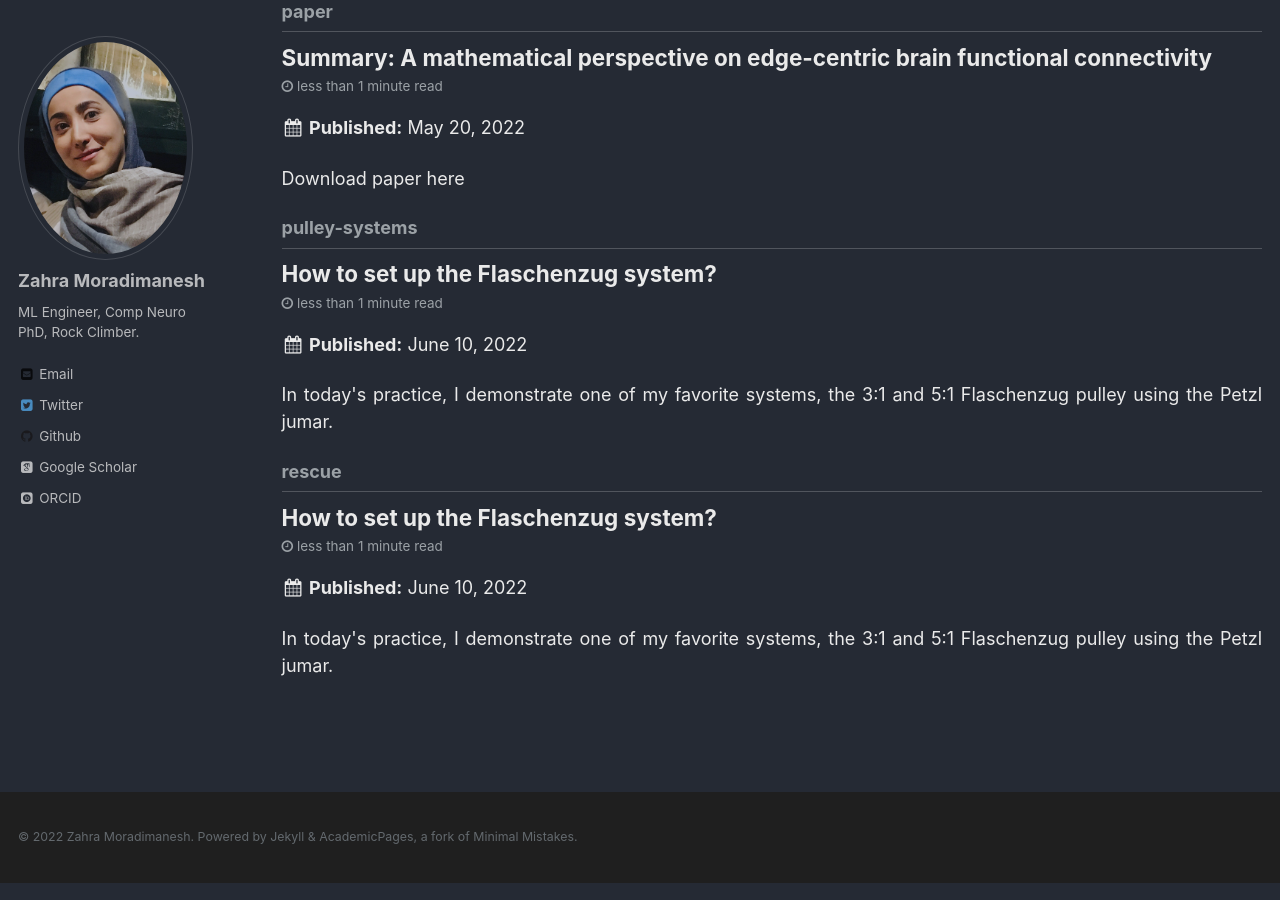
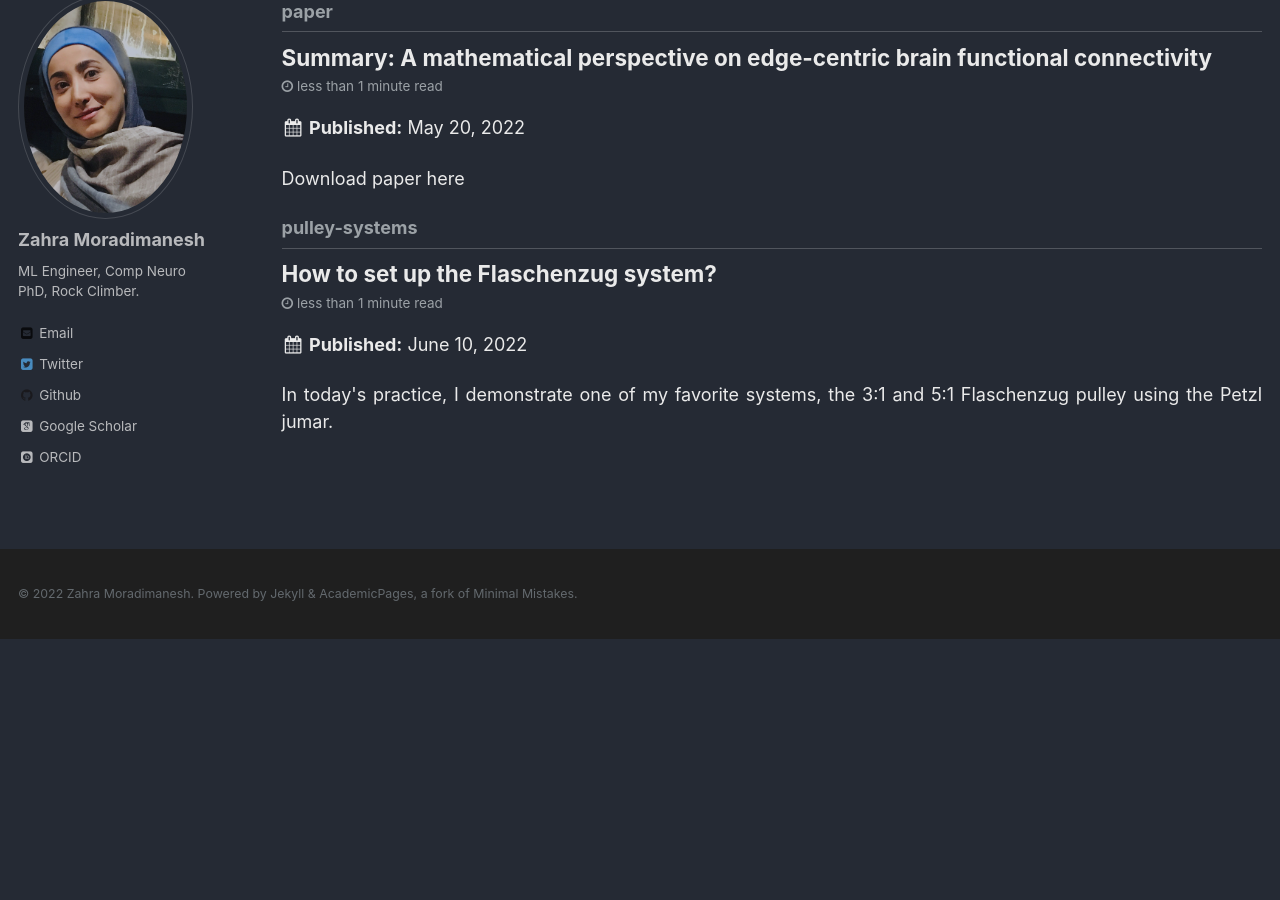
Before and after one commit to zahramor/zahramor.github.io, a Jekyll site: the page built from _pages/tag-archive.html, in a window 1280 px wide and 900 px high, scrolled down 631 px. Built offline with Jekyll 4.4.1, drawn with Linux system fonts in a browser that asks for light colours; some web fonts are replaced; after the commit the page ends 1288 px from its top, so only the background shows below that.

Commit message:
Update 2022-06-10-climbing-flaschenzug.md

```diff
--- a/_posts/2022-06-10-climbing-flaschenzug.md
+++ b/_posts/2022-06-10-climbing-flaschenzug.md
@@ -4,7 +4,6 @@ date: 2022-06-10
 permalink: /posts/2022/06/climbing/Flaschenzug
 tags:
   - climbing
-  - rescue
   - pulley-systems
 ---
 
```
